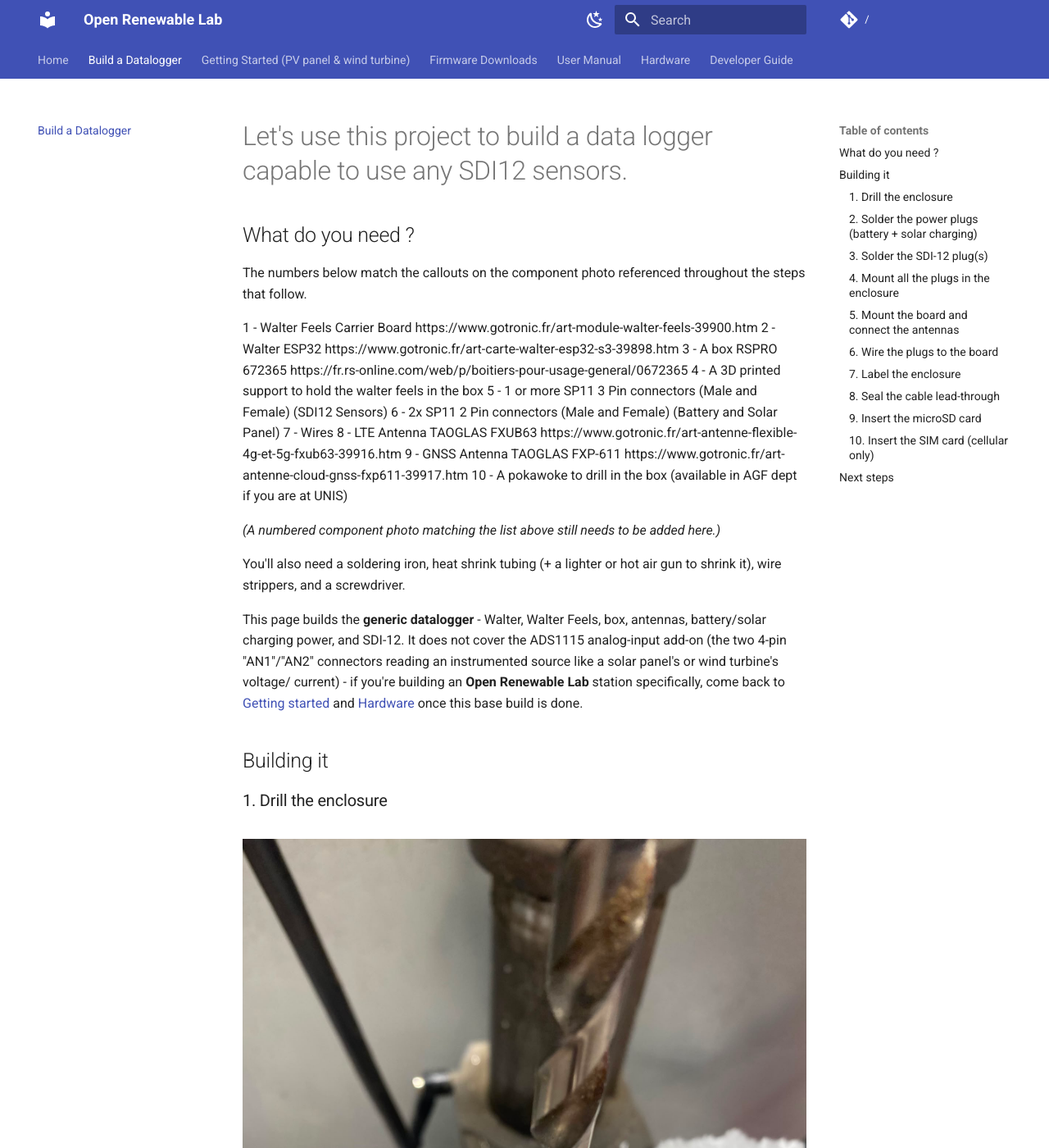
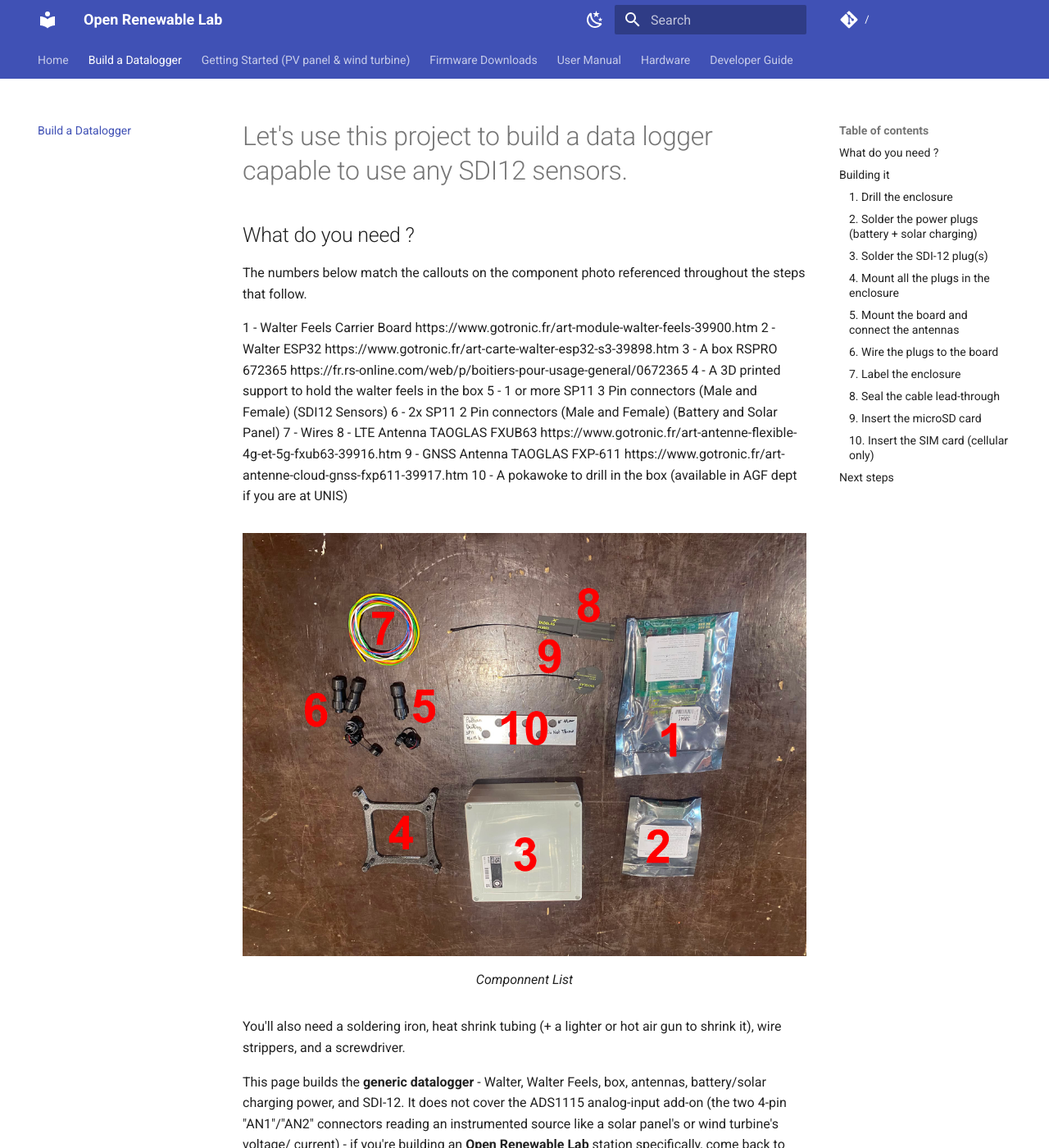
Before and after one commit to LouisPauchet/open-renewable-lab, an MkDocs documentation site: the page built from docs/build_datalogger.md, in a window 1280 px wide and 1400 px high. Shown: the whole window at 82% size. Built offline with MkDocs 1.6.1 and Material for MkDocs 9.7.7, drawn with Linux system fonts in a browser that asks for light colours; comment, search, counter and statistics services are not loaded.

Commit message:
fix: componnents list

```diff
--- a/docs/build_datalogger.md
+++ b/docs/build_datalogger.md
@@ -16,8 +16,12 @@ throughout the steps that follow.
 9 - GNSS Antenna TAOGLAS FXP-611 https://www.gotronic.fr/art-antenne-cloud-gnss-fxp611-39917.htm
 10 - A pokawoke to drill in the box (available in AGF dept if you are at UNIS)
 
-*(A numbered component photo matching the list above still needs to be
-added here.)*
+<figure markdown>
+![Componnent List](pictures/Logger_Hardware_01_Componnents.jpeg)
+<figcaption>
+Componnent List
+</figcaption>
+</figure>
 
 You'll also need a soldering iron, heat shrink tubing (+ a lighter or hot
 air gun to shrink it), wire strippers, and a screwdriver.
```
